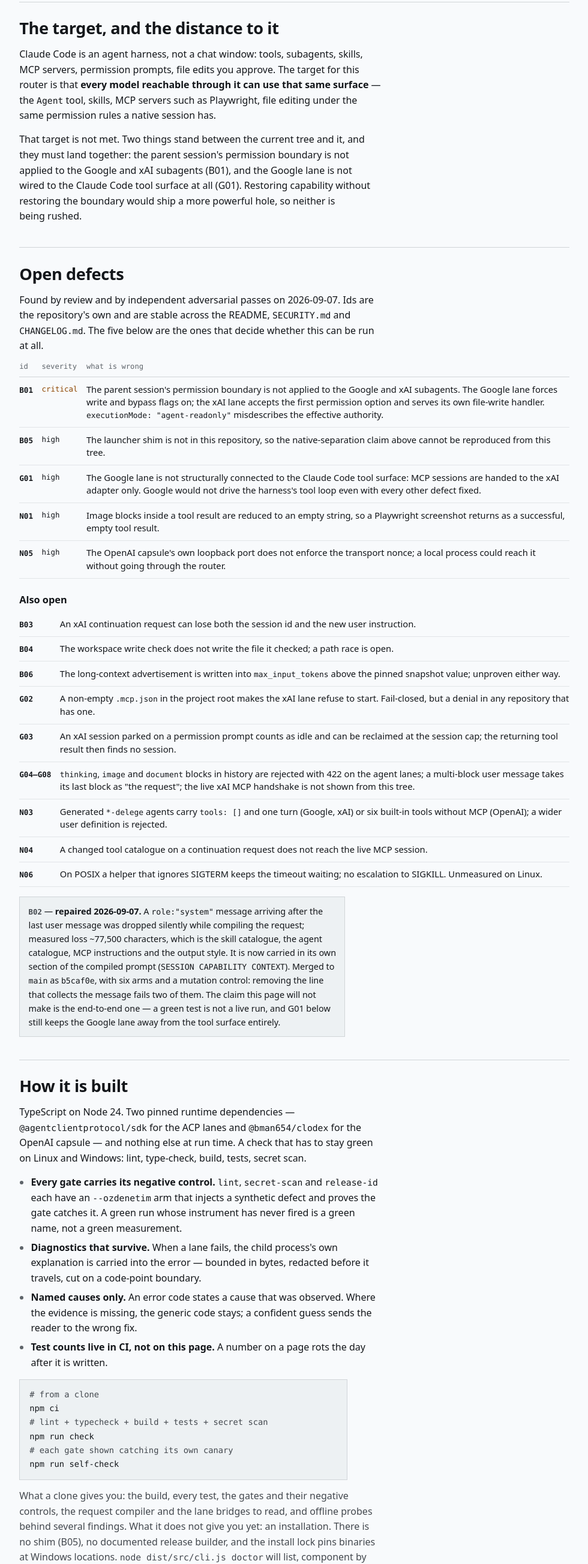
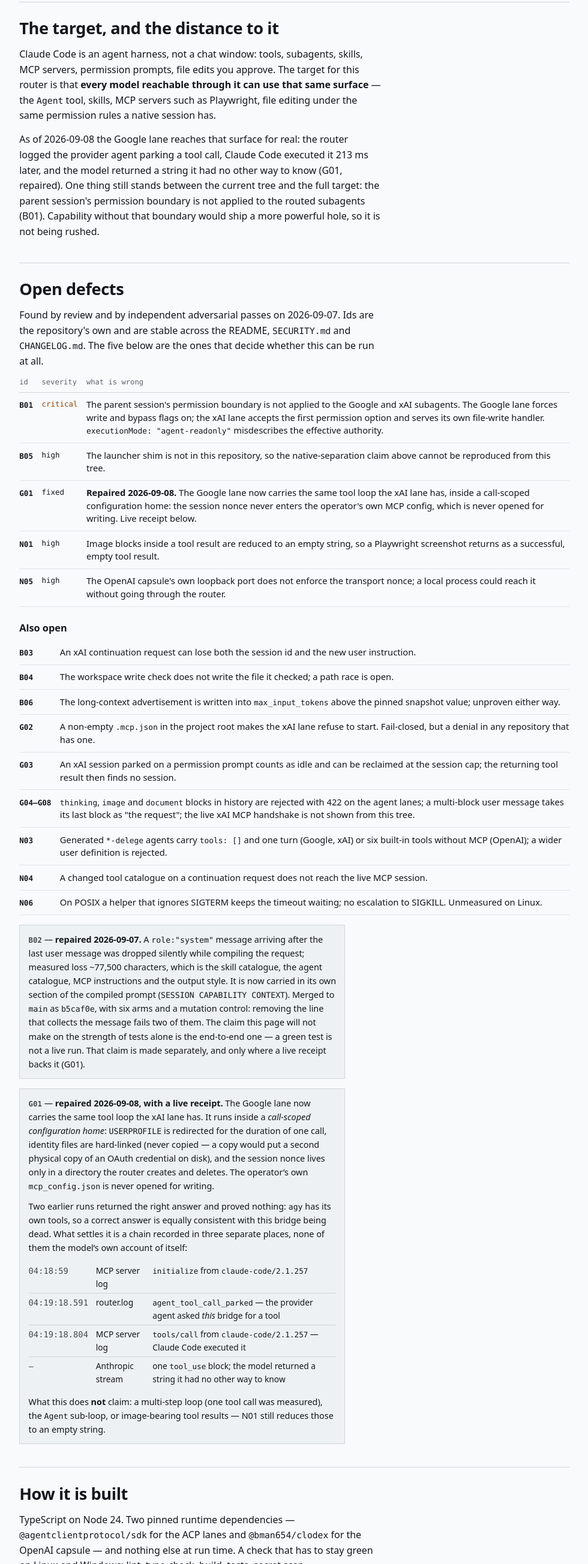
Before and after one commit to OnourImpram/claude-oauth, a website: page docs/index.html in a window 1280 px wide. Shown: the part 2641-5249 px from the top of the page at 60% size, without its empty margins (291-1271 px from the left). Drawn offline with Linux system fonts and the light colour scheme.

Commit message:
docs: G01 and G03 are repaired, and the G01 claim carries its receipt
Both the README and the site still described the Google lane as unwired. A document
that lags the thing it describes is misinformation; so is one that overstates.

G01 is marked repaired and the page shows WHY the claim is believable rather than
asserting it: the MCP server log, the router log, and the Anthropic stream, three
places, none of them the model's own account of itself. The two runs that returned
the right answer and proved nothing are described too, because that is the part a
reader needs in order to judge the third.

G03 is the parked-session reclaim defect, repaired in the same pass.

What is explicitly NOT claimed: a multi-step loop (one tool call was measured), the
Agent sub-loop, or image-bearing tool results, which N01 still empties.

Gate: 399 tests / 398 pass / 0 fail / 1 skip; lint 0; secret-scan 0 findings.

```diff
--- a/docs/index.html
+++ b/docs/index.html
@@ -230,6 +230,14 @@
 
 .repaired { margin-top: 1rem; padding: 0.75rem 0.9rem; border: 1px solid var(--rule); background: var(--plate); font-size: 0.9rem; max-width: var(--measure); }
 .repaired .id { color: var(--ink-2); }
+.repaired p { margin: 0.7rem 0 0; max-width: none; }
+
+/* The evidence chain reads as a log, not as prose: monospace timestamps, aligned, and it
+   scrolls inside itself rather than pushing the page sideways. */
+table.receipt { width: 100%; border-collapse: collapse; margin: 0.7rem 0 0; display: block; overflow-x: auto; }
+table.receipt td { padding: 0.25rem 0.8rem 0.25rem 0; border-top: 1px solid var(--rule); vertical-align: top; font-size: 0.86rem; }
+table.receipt tr:first-child td { border-top: 0; }
+table.receipt td.cell-id { font-family: ui-monospace, "Cascadia Mono", "SF Mono", Menlo, Consolas, monospace; color: var(--ink-2); white-space: nowrap; font-variant-numeric: tabular-nums; }
 
 /* Narrow screens: a table row becomes a short stack; the column header travels with the cell. */
 @media (max-width: 34rem) {
@@ -427,10 +435,11 @@
         permission rules a native session has.
       </p>
       <p>
-        That target is not met. Two things stand between the current tree and it, and they must land together: the
-        parent session's permission boundary is not applied to the Google and xAI subagents (B01), and the Google lane is
-        not wired to the Claude Code tool surface at all (G01). Restoring capability without restoring the boundary would
-        ship a more powerful hole, so neither is being rushed.
+        As of 2026-09-08 the Google lane reaches that surface for real: the router logged the provider agent parking a
+        tool call, Claude Code executed it 213&nbsp;ms later, and the model returned a string it had no other way to know
+        (G01, repaired). One thing still stands between the current tree and the full target: the parent session's
+        permission boundary is not applied to the routed subagents (B01). Capability without that boundary would ship a
+        more powerful hole, so it is not being rushed.
       </p>
     </section>
 
@@ -449,8 +458,8 @@
               <td>The parent session's permission boundary is not applied to the Google and xAI subagents. The Google lane forces write and bypass flags on; the xAI lane accepts the first permission option and serves its own file-write handler. <code>executionMode: "agent-readonly"</code> misdescribes the effective authority.</td></tr>
             <tr><td class="cell-id"><span class="id">B05</span></td><td class="sev">high</td>
               <td>The launcher shim is not in this repository, so the native-separation claim above cannot be reproduced from this tree.</td></tr>
-            <tr><td class="cell-id"><span class="id">G01</span></td><td class="sev">high</td>
-              <td>The Google lane is not structurally connected to the Claude Code tool surface: MCP sessions are handed to the xAI adapter only. Google would not drive the harness's tool loop even with every other defect fixed.</td></tr>
+            <tr><td class="cell-id"><span class="id">G01</span></td><td class="sev">fixed</td>
+              <td><b>Repaired 2026-09-08.</b> The Google lane now carries the same tool loop the xAI lane has, inside a call-scoped configuration home: the session nonce never enters the operator's own MCP config, which is never opened for writing. Live receipt below.</td></tr>
             <tr><td class="cell-id"><span class="id">N01</span></td><td class="sev">high</td>
               <td>Image blocks inside a tool result are reduced to an empty string, so a Playwright screenshot returns as a successful, empty tool result.</td></tr>
             <tr><td class="cell-id"><span class="id">N05</span></td><td class="sev">high</td>
@@ -482,8 +491,33 @@
         skill catalogue, the agent catalogue, MCP instructions and the output style. It is now carried in its own
         section of the compiled prompt (<code>SESSION CAPABILITY CONTEXT</code>). Merged to <code>main</code> as <code>b5caf0e</code>, with six arms and a
         mutation control: removing the line that collects the message fails two of them. The claim this page will not
-        make is the end-to-end one — a green test is not a live run, and G01 below still keeps the Google lane away from
-        the tool surface entirely.
+        make on the strength of tests alone is the end-to-end one — a green test is not a live run. That claim is made
+        separately, and only where a live receipt backs it (G01).
+      </div>
+
+      <div class="repaired">
+        <span class="id">G01</span> &mdash; <b>repaired 2026-09-08, with a live receipt.</b> The Google lane now carries the
+        same tool loop the xAI lane has. It runs inside a <em>call-scoped configuration home</em>: <code>USERPROFILE</code> is
+        redirected for the duration of one call, identity files are hard-linked (never copied &mdash; a copy would put a second
+        physical copy of an OAuth credential on disk), and the session nonce lives only in a directory the router creates and
+        deletes. The operator&rsquo;s own <code>mcp_config.json</code> is never opened for writing.
+        <p>
+          Two earlier runs returned the right answer and proved nothing: <code>agy</code> has its own tools, so a correct
+          answer is equally consistent with this bridge being dead. What settles it is a chain recorded in three separate
+          places, none of them the model&rsquo;s own account of itself:
+        </p>
+        <table class="receipt">
+          <tbody>
+            <tr><td class="cell-id">04:18:59</td><td>MCP server log</td><td><code>initialize</code> from <code>claude-code/2.1.257</code></td></tr>
+            <tr><td class="cell-id">04:19:18.591</td><td>router.log</td><td><code>agent_tool_call_parked</code> &mdash; the provider agent asked <em>this</em> bridge for a tool</td></tr>
+            <tr><td class="cell-id">04:19:18.804</td><td>MCP server log</td><td><code>tools/call</code> from <code>claude-code/2.1.257</code> &mdash; Claude Code executed it</td></tr>
+            <tr><td class="cell-id">&mdash;</td><td>Anthropic stream</td><td>one <code>tool_use</code> block; the model returned a string it had no other way to know</td></tr>
+          </tbody>
+        </table>
+        <p>
+          What this does <b>not</b> claim: a multi-step loop (one tool call was measured), the <code>Agent</code> sub-loop, or
+          image-bearing tool results &mdash; N01 still reduces those to an empty string.
+        </p>
       </div>
     </section>
 
```
Also changed, not shown: README.md.
